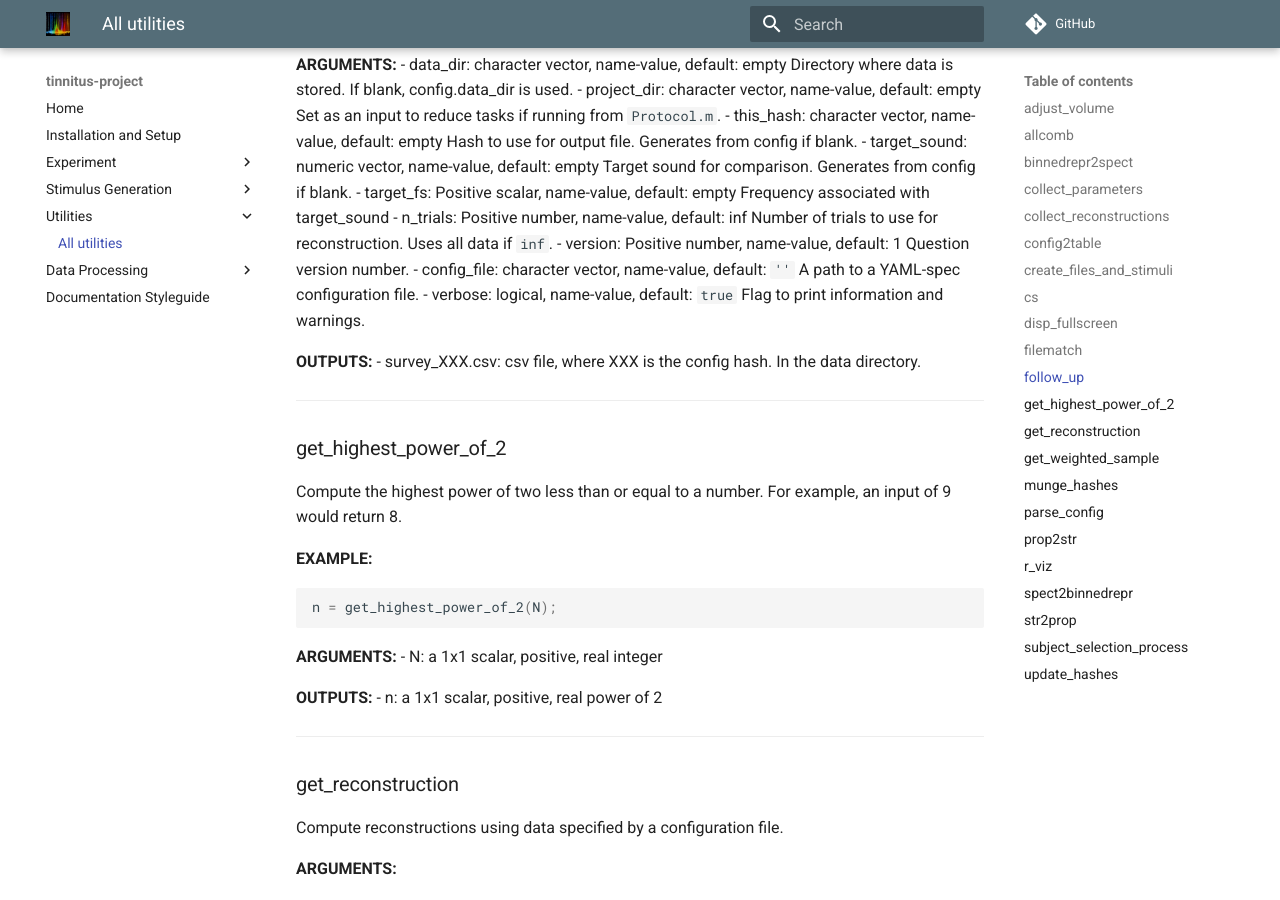
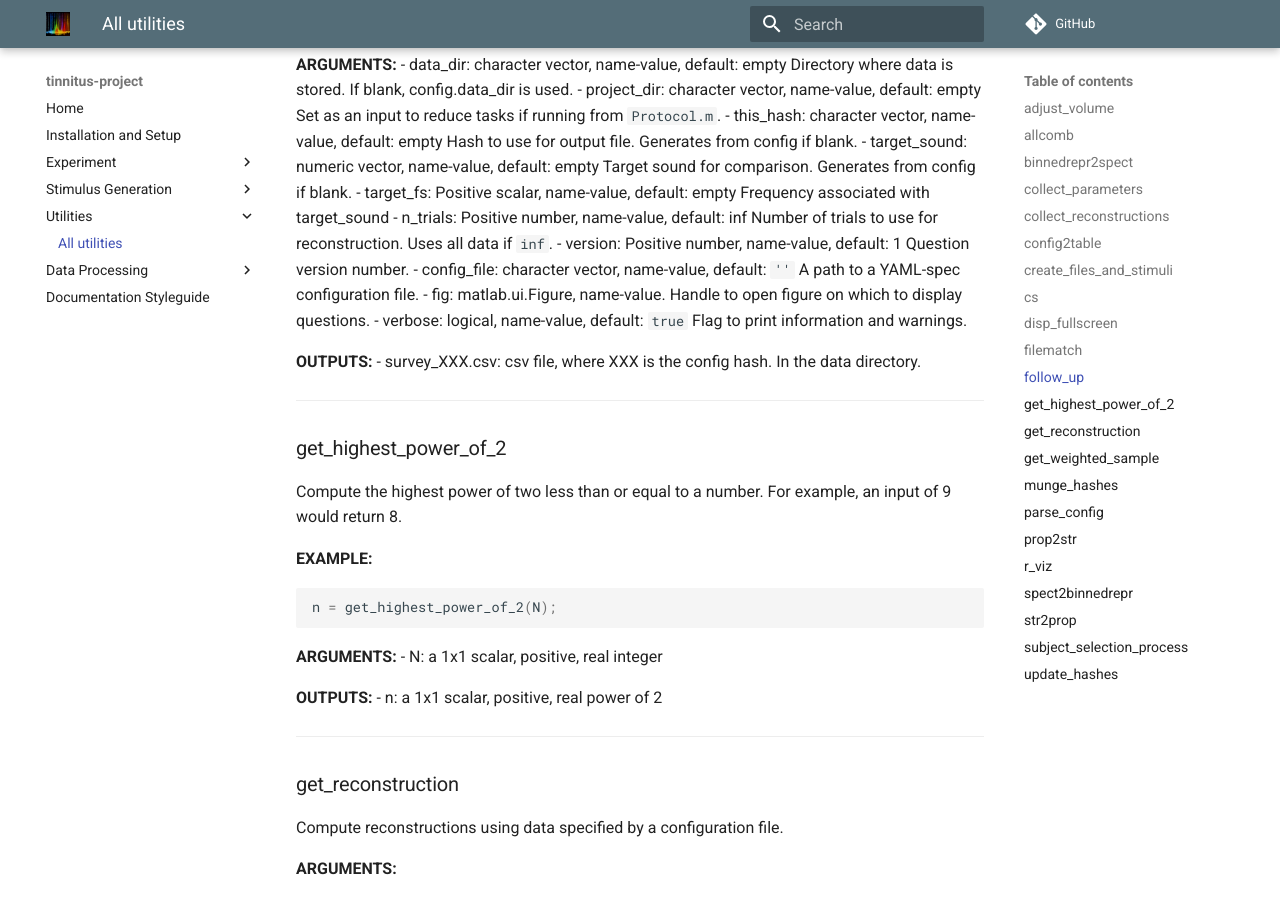
Before and after one commit to The-Lammert-Lab/tinnitus-reconstruction, an MkDocs documentation site: the page built from docs/utils.md, in a window 1280 px wide and 900 px high, scrolled down 6692 px. Built offline with MkDocs 1.6.1 and Material for MkDocs 9.7.7, drawn with Linux system fonts in a browser that asks for light colours; comment, search, counter and statistics services are not loaded.

Commit message:
General improvements

```diff
--- a/docs/utils.md
+++ b/docs/utils.md
@@ -399,6 +399,8 @@ Number of trials to use for reconstruction. Uses all data if `inf`.
 Question version number.
 - config_file: character vector, name-value, default: ``''``
 A path to a YAML-spec configuration file.
+- fig: matlab.ui.Figure, name-value.
+Handle to open figure on which to display questions.
 - verbose: logical, name-value, default: `true`
 Flag to print information and warnings.
 
```
Also changed, not shown: 2 other files.
